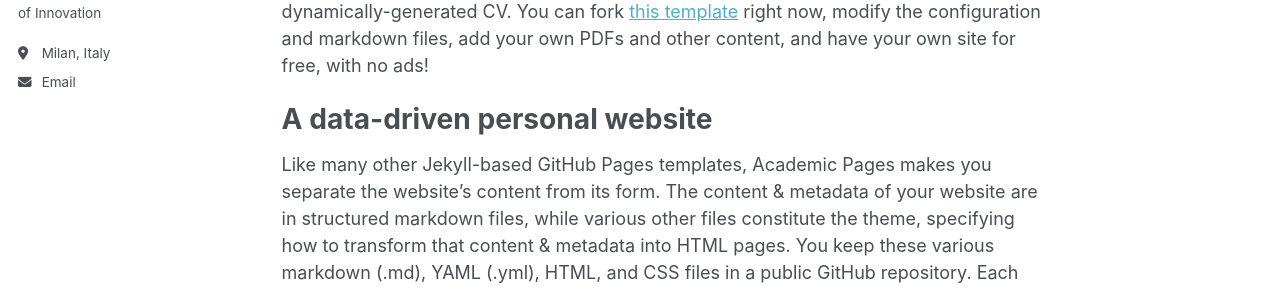
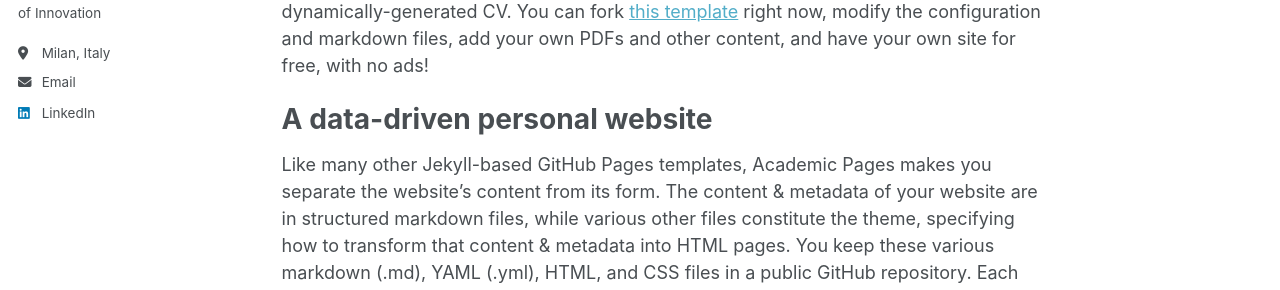
Before and after one commit to IvanNapo/IvanNapo.github.io, a Jekyll site: the page built from _pages/about.md, in a window 1280 px wide. Shown: the part 333-623 px from the top of the page. Built offline with Jekyll 4.4.1, drawn with Linux system fonts in a browser that asks for light colours.

Commit message:
Update _config.yml

```diff
--- a/_config.yml
+++ b/_config.yml
@@ -33,7 +33,7 @@ author:
 
   # Social media
 
-  linkedin         : # "ivan-napoli-0123"
+  linkedin         : "ivan-napoli-0123"
 
 # Publication Category - The following the list of publication categories and their headings
 publication_category:
```
